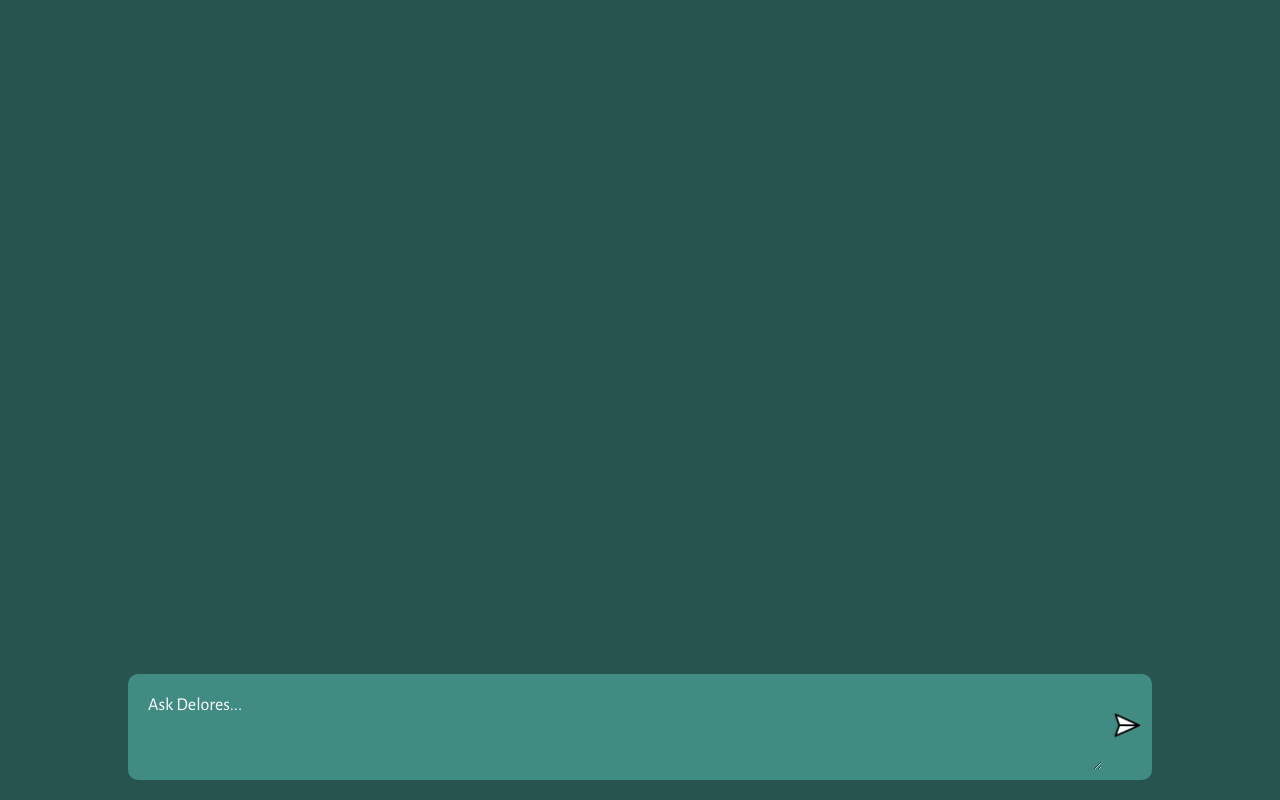
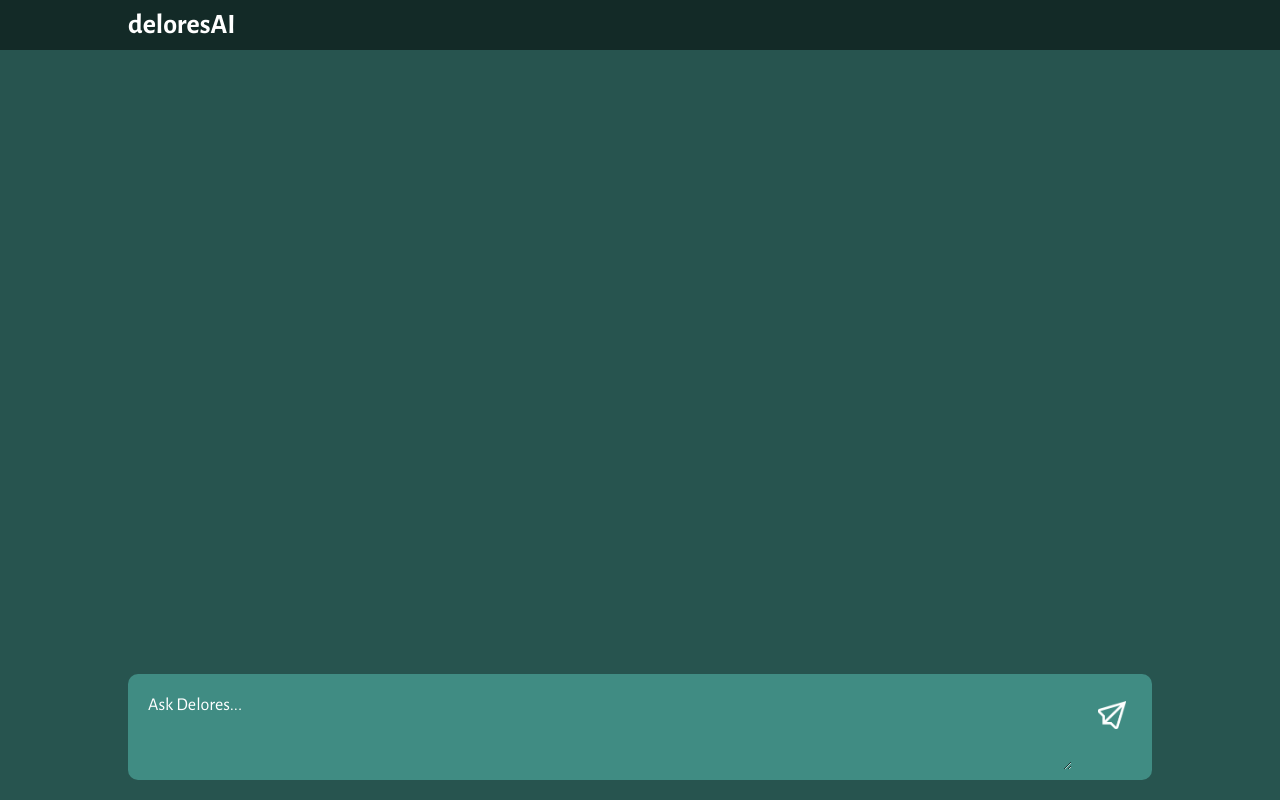
Before and after one commit to tyberwhite/delores_language_model, a website built with Vite: page client/index.html in a window 1280 px wide. Built offline with nearby package versions, Linux system fonts and the light colour scheme.

Commit message:
Improved AI response. Restyled page.

```diff
--- a/client/index.html
+++ b/client/index.html
@@ -9,6 +9,9 @@
   </head>
   <body>
     <div id="app">
+      <header>
+        <h1>deloresAI</h1>
+      </header>
       <div class="chat_container"></div>
       <form action="">
         <textarea
@@ -18,7 +21,9 @@
           rows="3"
           placeholder="Ask Delores..."
         ></textarea>
-        <button type="submit"><img src="assets/send-arrow.png" /></button>
+        <button type="submit">
+          <!-- <img src="assets/paper-plane-white.png" /> -->
+        </button>
       </form>
     </div>
     <script type="module" src="script.js"></script>
--- a/client/script.js
+++ b/client/script.js
@@ -1,5 +1,6 @@
 import bot from "./assets/bot.svg";
 import user from "./assets/user.svg";
+import delores from "./assets/delores.png";
 
 const form = document.querySelector("form");
 const chatContainer = document.querySelector(".chat_container");
@@ -31,7 +32,7 @@ function typeText(element, text) {
     } else {
       clearInterval(interval);
     }
-  }, 20);
+  }, 30);
 }
 
 // Generate a unique ID for each message
@@ -68,7 +69,7 @@ const handleSubmit = async (e) => {
   const data = new FormData(form);
 
   // Modify message with Grammy prefix prompt
-  const grammyMessage = `Try and answer the question, but answer with random information that a 90 year old woman with dementia would use. Include some random information, and an indication that you're thinking or confused. ${data.get(
+  const grammyMessage = `Answer this question as if you were a funny, whacky, 90 year old woman with dementia who forgets things and says random things like a funny dementia patient would ${data.get(
     "prompt"
   )}`;
 
@@ -89,6 +90,9 @@ const handleSubmit = async (e) => {
   loader(messageDiv);
 
   // Fetch data from server
+
+  const serverLocation = "https://delores.onrender.com/";
+
   const response = await fetch("http://localhost:8000", {
     method: "POST",
     headers: {
--- a/client/style.css
+++ b/client/style.css
@@ -26,10 +26,25 @@ body {
   justify-content: space-between;
 }
 
-#chat_container {
+header {
+  display: flex;
+  align-items: center;
+  width: 100%;
+  height: 50px;
+  color: #fff;
+  background-color: #132a27;
+}
+
+header h1 {
+  margin-left: 10%;
+  font-size: 1.75rem;
+}
+
+.chat_container {
   flex: 1;
-  width: 100%;
+  width: 80%;
   height: 100%;
+  margin-top: 30px;
   overflow-y: scroll;
   display: flex;
   flex-direction: column;
@@ -41,7 +56,7 @@ body {
 }
 
 /* hides scrollbar */
-#chat_container::-webkit-scrollbar {
+.chat_container::-webkit-scrollbar {
   display: none;
 }
 
@@ -49,10 +64,10 @@ body {
   width: 100%;
   padding: 15px;
 }
-
+/*
 .ai {
-  background: #40414f;
-}
+  background: blue;
+} */
 
 .chat {
   width: 100%;
@@ -68,7 +83,7 @@ body {
   width: 36px;
   height: 36px;
   border-radius: 5px;
-  background: #5436da;
+  background: #700548;
   display: flex;
   justify-content: center;
   align-items: center;
@@ -138,7 +153,22 @@ button {
   outline: 0;
   border: 0;
   cursor: pointer;
-  background: transparent;
+  background-image: url(assets/paper-plane-white.png);
+  background-size: contain;
+  background-repeat: no-repeat;
+  background-position: center;
+  width: 30px;
+  height: 30px;
+  background-color: transparent;
+  margin: 1rem;
+}
+
+button:hover {
+  scale: 1.2;
+}
+
+button:active {
+  scale: 0.9;
 }
 
 form img {
```
Also changed, not shown: client/assets/delores.png (added), client/assets/paper-plane-active.png (added), client/assets/paper-plane-white.png (added), client/assets/paper-plane.png (added), client/assets/paper-plane.svg (added), client/assets/play.svg (added), 1 other file.
